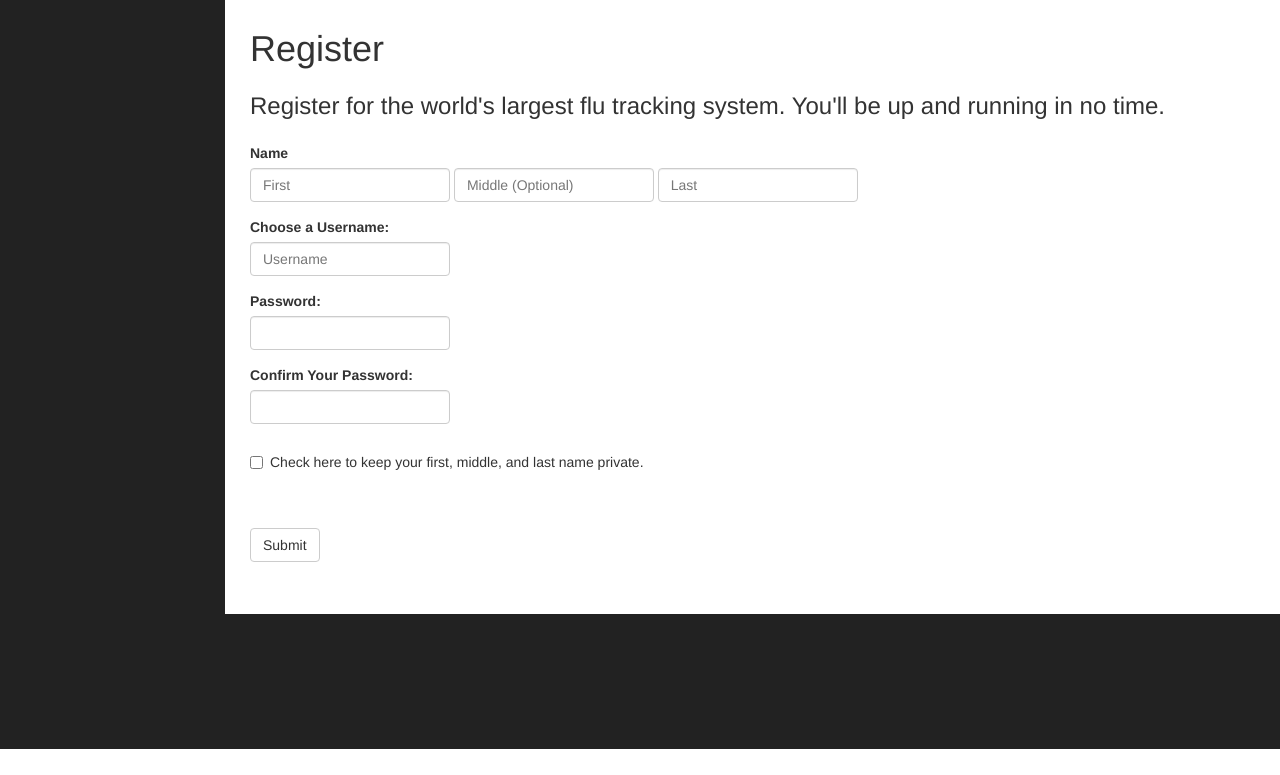
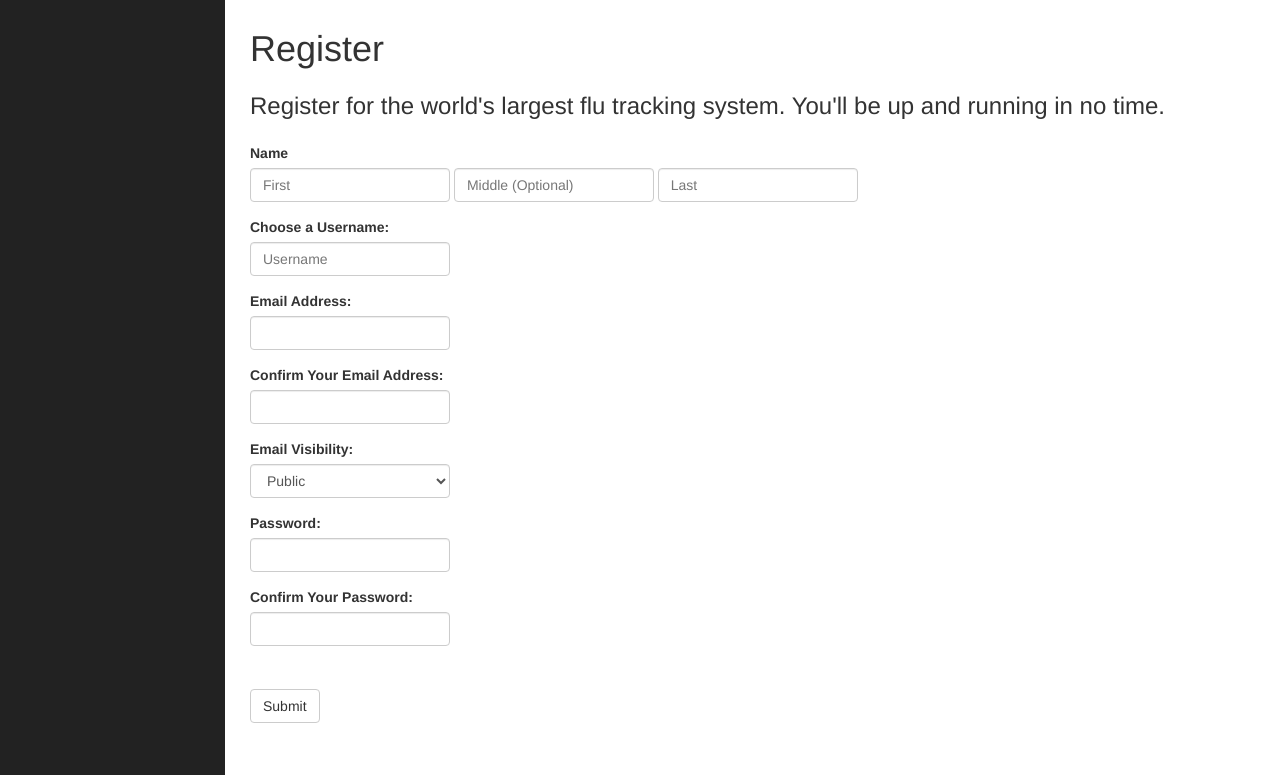
Before and after one commit to jonatho7/Project_code-1, a PHP site: page /flutracker/register in a window 1280 px wide. Shown: the part 51-826 px from the top of the page. Before the commit the page ends 800 px from the top, so only its background shows below. Run offline with PHP 8.4, Linux system fonts and the light colour scheme.

Commit message:
Multiple changes in this commit...
1) Using emailVisibility instead of visibility.

2) Register page has email address, and email visibility

3) Form validation updated

```diff
--- a/app/model/User.class.php
+++ b/app/model/User.class.php
@@ -14,7 +14,7 @@ class User {
 	protected $userId;
 	protected $profilePic;
 	protected $emailAddress;
-	protected $visibility;
+	protected $emailVisibility;
 	protected $admin;
 	protected $registeredDate;
 	protected $password;
@@ -28,7 +28,7 @@ class User {
 			'user_id'=>'userId',
 			'profile_pic'=>'profilePic',
 			'email_address'=>'emailAddress',
-			'visibility'=>'visibility',
+			'email_visibility'=>'emailVisibility',
 			'admin'=>'admin',
 			'register_date'=>'registeredDate',
 			'password'=>'password');
--- a/app/view/register.tpl
+++ b/app/view/register.tpl
@@ -40,6 +40,29 @@
    </div>
 
    <div class="form-group">
+      <label for="emailAddress">Email Address: </label>
+
+      <input type="text" class="form-control" id="emailAddress" name="emailAddress"
+         placeholder="" style="width: 200px;">
+   </div>
+
+   <div class="form-group">
+      <label for="confirmEmailAddress">Confirm Your Email Address: </label>
+
+      <input type="text" class="form-control" id="confirmEmailAddress" name="confirmEmailAddress"
+         placeholder="" style="width: 200px;">
+   </div>
+
+   <div class="form-group">
+		<label for="emailVisibility">Email Visibility: </label>
+
+		<select class="form-control" id="emailVisibility" name="emailVisibility" style="width: 200px;">
+			<option>Public</option>
+			<option>Private</option>
+		</select>
+	</div>
+
+   <div class="form-group">
       <label for="password">Password: </label>
 
       <input type="password" class="form-control" id="password" name="password"
@@ -52,11 +75,18 @@
          placeholder="" style="width: 200px;">
    </div>
 
+   <!--
+	 Profile Visibility will not be implemented for Project 4. Maybe for Project 5. Email Visibility will be implemented.
+	 -->
+	<!--
    <div class="checkbox" style="margin: 2em 0 2em 0;">
       <label>
       <input type="checkbox" name="profileVisibility" value="yes"> Check here to keep your first, middle, and last name private.
       </label>
    </div>
+   -->
+
+
    <button type="submit" class="btn btn-default" style="margin: 2em 0 2em 0;"
    		formmethod="post" formaction="<?php echo SERVER_PATH?>processRegistration.php">Submit
    </button>
--- a/app/view/user.tpl
+++ b/app/view/user.tpl
@@ -38,7 +38,7 @@
 	$profile_firstName = $profile_user->getFirstName();
 	$profile_middleName = $profile_user->get('middleName');
 	$profile_lastName = $profile_user->getLastName();
-	$profile_visibility = $profile_user->get('visibility');
+	$profile_email_visibility = $profile_user->get('emailVisibility');
 	$profile_emailAddress = $profile_user->get('emailAddress');
 ?>
 
@@ -97,9 +97,9 @@
 		<?php
 			if ($viewingOwnProfile == true){
 				echo "<div>";
-					echo '<p class="userTPL_profile"><strong>Visibility: </strong></p>';
+					echo '<p class="userTPL_profile"><strong>Email Visibility: </strong></p>';
 					echo '<p class="userTPL_profile userTPL_visibility">';
-						if($profile_visibility == "y"){
+						if($profile_email_visibility == "Public"){
 							echo "Public";
 						} else {
 							echo "Private";
```
Also changed, not shown: app/controller/processRegistration.php (+29 -16 lines).
